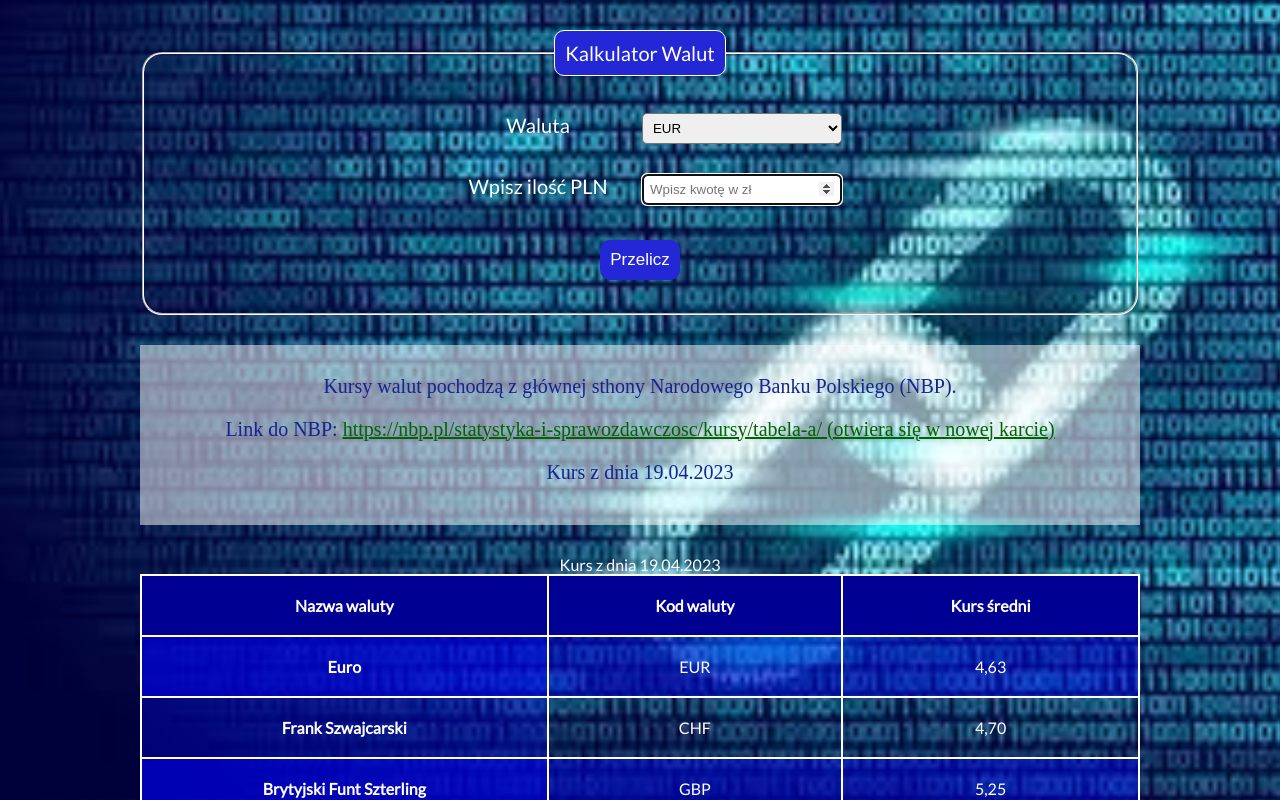
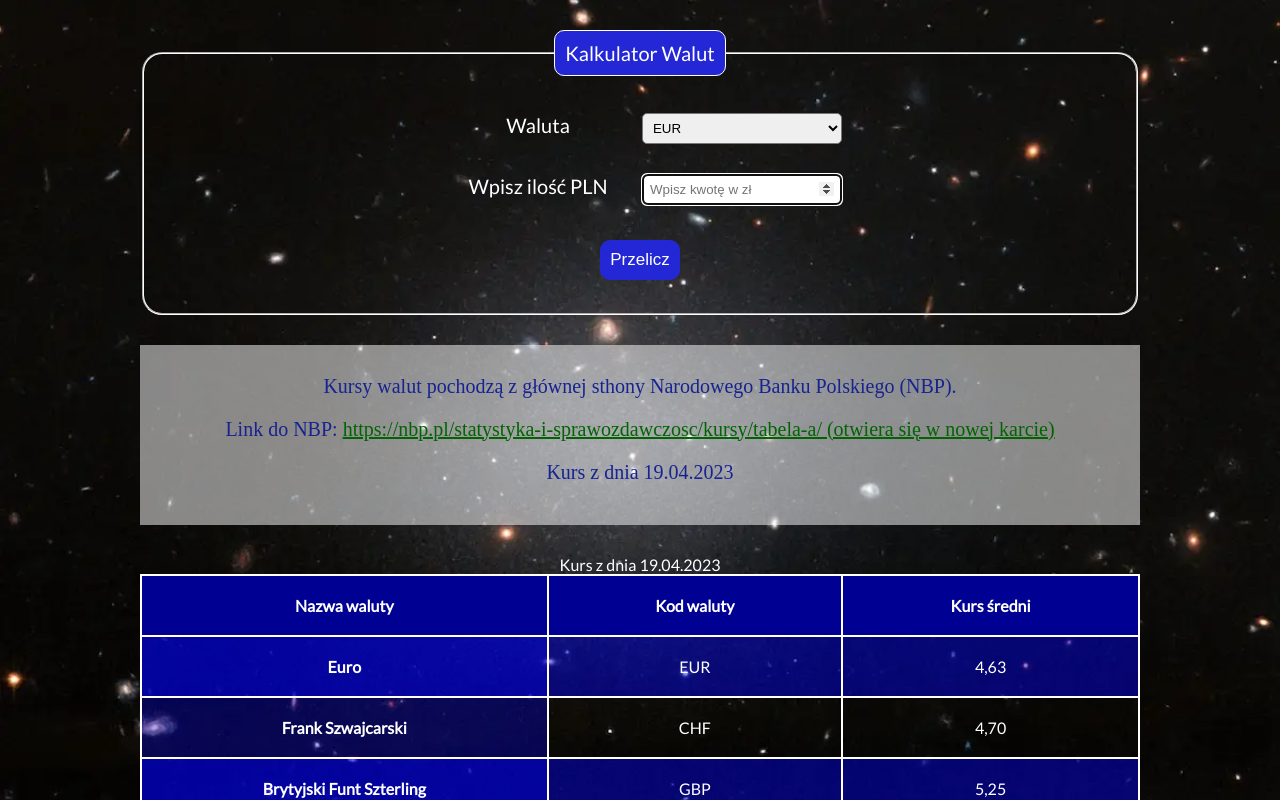
Before and after one commit to MercedesGLECoupe/currency-converter, a plain HTML site: page index.html in a window 1280 px wide. Shown: the top 800 px of the page. Drawn offline with Linux system fonts and the light colour scheme.

Commit message:
added another background of web

```diff
--- a/currency-converter.css
+++ b/currency-converter.css
@@ -9,7 +9,7 @@ html {
 .body {
     resize: both;
     overflow: auto;
-    background-image: url("images/digital.jpg");
+    background-image: url("images/galactic.jpg");
     background-repeat: no-repeat;
     background-size: cover;
     background-attachment: fixed;
```
